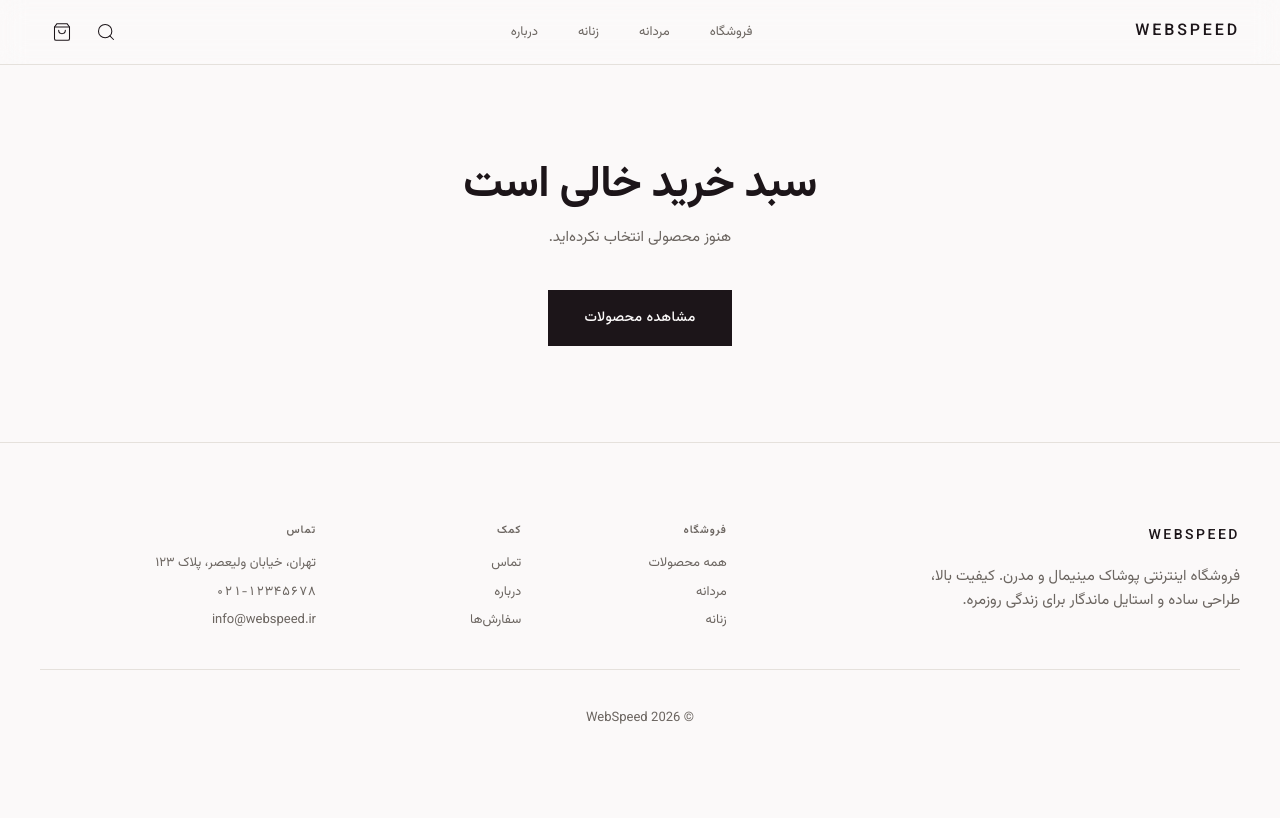
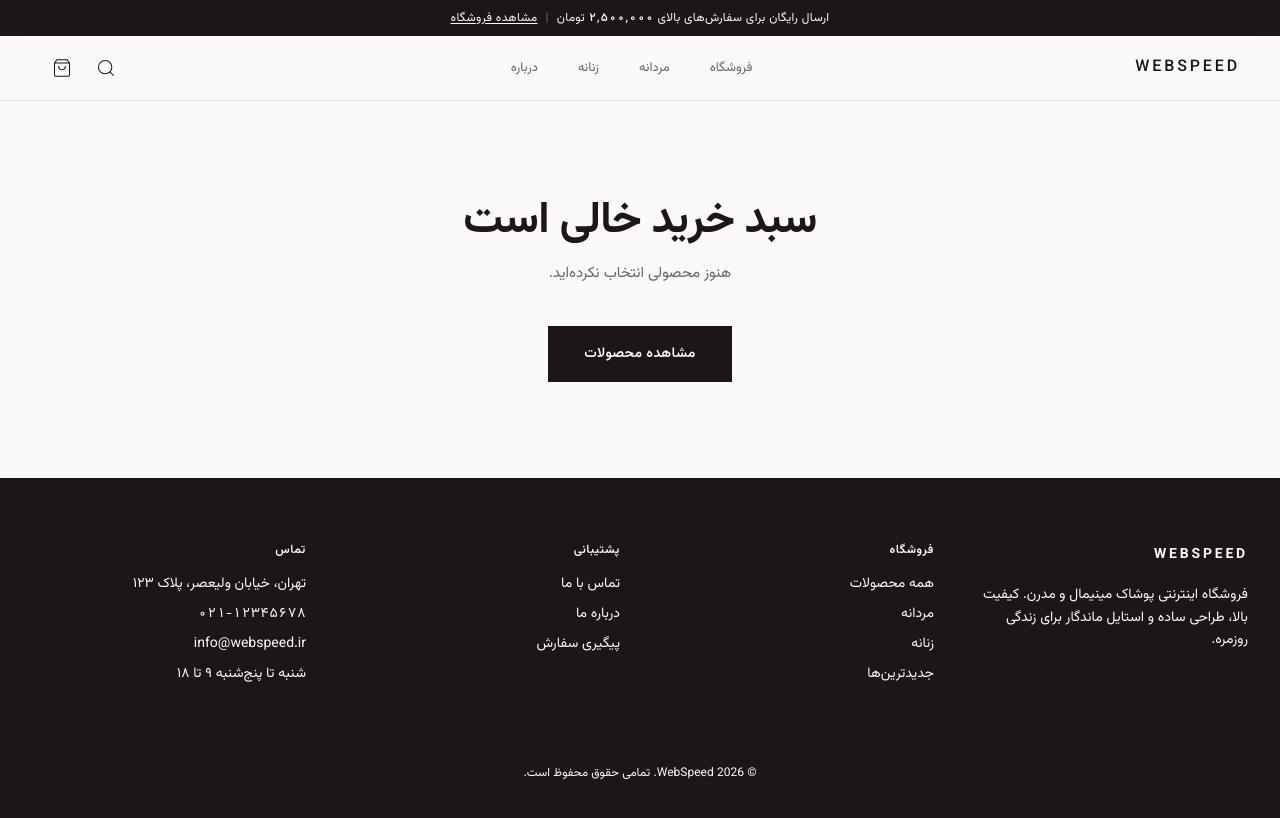
Before and after one commit to MErfanPld/webspeed-eshop, a Next.js app: page /cart in a window 1280 px wide. Shown: the top 818 px of the page. Built offline with nearby package versions, Linux system fonts and the light colour scheme.

Commit message:
feat(ui): Rhone-style layout — centered logo nav, dark footer, root layout

```diff
--- a/src/app/layout.tsx
+++ b/src/app/layout.tsx
@@ -2,6 +2,7 @@ import type { Metadata, Viewport } from "next";
 import { Vazirmatn } from "next/font/google";
 import "./globals.css";
 import { CartProvider } from "@/context/CartContext";
+import AnnouncementBar from "@/components/layout/AnnouncementBar";
 import Navbar from "@/components/layout/Navbar";
 import Footer from "@/components/layout/Footer";
 
@@ -9,7 +10,7 @@ const vazirmatn = Vazirmatn({
   subsets: ["arabic", "latin"],
   variable: "--font-vazirmatn",
   display: "swap",
-  weight: ["300", "400", "500", "600", "700"],
+  weight: ["300", "400", "500", "600", "700", "800"],
 });
 
 export const metadata: Metadata = {
@@ -17,14 +18,13 @@ export const metadata: Metadata = {
     default: "WebSpeed",
     template: "%s — WebSpeed",
   },
-  description: "پوشاک مینیمال. طراحی ماندگار. کیفیت بدون مصالحه.",
-  keywords: ["پوشاک", "مد", "مینیمال", "WebSpeed", "fashion"],
+  description: "پوشاک مینیمال با کیفیت بالا. طراحی ماندگار برای زندگی روزمره.",
   openGraph: {
     type: "website",
     locale: "fa_IR",
     siteName: "WebSpeed",
     title: "WebSpeed",
-    description: "پوشاک مینیمال. طراحی ماندگار. کیفیت بدون مصالحه.",
+    description: "پوشاک مینیمال با کیفیت بالا. طراحی ماندگار برای زندگی روزمره.",
   },
 };
 
@@ -32,7 +32,7 @@ export const viewport: Viewport = {
   width: "device-width",
   initialScale: 1,
   maximumScale: 5,
-  themeColor: "#f7f5f2",
+  themeColor: "#fbf9f9",
   viewportFit: "cover",
 };
 
@@ -45,6 +45,7 @@ export default function RootLayout({
     <html lang="fa" dir="rtl" className={vazirmatn.variable}>
       <body className="min-h-screen flex flex-col no-x-scroll font-sans">
         <CartProvider>
+          <AnnouncementBar />
           <Navbar />
           <main className="flex-1 w-full min-w-0">{children}</main>
           <Footer />
--- a/src/components/layout/Footer.tsx
+++ b/src/components/layout/Footer.tsx
@@ -3,80 +3,88 @@ import { storeInfo } from "@/data/store";
 
 export default function Footer() {
   return (
-    <footer className="mt-auto">
-      <hr className="rule" />
-      <div className="mx-auto max-w-content px-4 xs:px-5 sm:px-6 lg:px-10 py-14 sm:py-20">
-        <div className="grid grid-cols-1 sm:grid-cols-2 lg:grid-cols-12 gap-10 lg:gap-8">
-          <div className="lg:col-span-5 space-y-4">
-            <Link
-              href="/"
-              className="text-sm font-medium tracking-[0.18em] uppercase"
-            >
+    <footer className="mt-auto bg-foreground text-background">
+      <div className="mx-auto max-w-content px-4 xs:px-5 sm:px-6 lg:px-8 py-12 sm:py-16">
+        <div className="grid grid-cols-2 sm:grid-cols-2 lg:grid-cols-4 gap-8 lg:gap-10">
+          <div className="col-span-2 sm:col-span-2 lg:col-span-1 space-y-4">
+            <Link href="/" className="text-sm font-bold tracking-[0.2em] uppercase">
               WebSpeed
             </Link>
-            <p className="type-body text-muted-foreground max-w-xs leading-relaxed">
+            <p className="text-sm text-background/60 leading-relaxed max-w-xs">
               {storeInfo.description}
             </p>
           </div>
 
-          <div className="lg:col-span-2">
-            <p className="type-label text-muted-foreground mb-4">فروشگاه</p>
-            <ul className="space-y-3 type-caption">
+          <div>
+            <p className="text-xs font-semibold tracking-wider uppercase text-background/50 mb-4">
+              فروشگاه
+            </p>
+            <ul className="space-y-2.5 text-sm text-background/75">
               <li>
-                <Link href="/products" className="hover:text-foreground transition-colors">
+                <Link href="/products" className="hover:text-background transition-colors">
                   همه محصولات
                 </Link>
               </li>
               <li>
-                <Link href="/products?gender=men" className="hover:text-foreground transition-colors">
+                <Link href="/products?gender=men" className="hover:text-background transition-colors">
                   مردانه
                 </Link>
               </li>
               <li>
-                <Link href="/products?gender=women" className="hover:text-foreground transition-colors">
+                <Link href="/products?gender=women" className="hover:text-background transition-colors">
                   زنانه
+                </Link>
+              </li>
+              <li>
+                <Link href="/products?sort=newest" className="hover:text-background transition-colors">
+                  جدیدترین‌ها
                 </Link>
               </li>
             </ul>
           </div>
 
-          <div className="lg:col-span-2">
-            <p className="type-label text-muted-foreground mb-4">کمک</p>
-            <ul className="space-y-3 type-caption">
+          <div>
+            <p className="text-xs font-semibold tracking-wider uppercase text-background/50 mb-4">
+              پشتیبانی
+            </p>
+            <ul className="space-y-2.5 text-sm text-background/75">
               <li>
-                <Link href="/contact" className="hover:text-foreground transition-colors">
-                  تماس
+                <Link href="/contact" className="hover:text-background transition-colors">
+                  تماس با ما
                 </Link>
               </li>
               <li>
-                <Link href="/about" className="hover:text-foreground transition-colors">
-                  درباره
+                <Link href="/about" className="hover:text-background transition-colors">
+                  درباره ما
                 </Link>
               </li>
               <li>
-                <Link href="/profile" className="hover:text-foreground transition-colors">
-                  سفارش‌ها
+                <Link href="/profile" className="hover:text-background transition-colors">
+                  پیگیری سفارش
                 </Link>
               </li>
             </ul>
           </div>
 
-          <div className="lg:col-span-3">
-            <p className="type-label text-muted-foreground mb-4">تماس</p>
-            <ul className="space-y-3 type-caption">
+          <div>
+            <p className="text-xs font-semibold tracking-wider uppercase text-background/50 mb-4">
+              تماس
+            </p>
+            <ul className="space-y-2.5 text-sm text-background/75">
               <li>{storeInfo.address}</li>
               <li className="num" dir="ltr">
                 {storeInfo.phone}
               </li>
               <li>{storeInfo.email}</li>
+              <li>{storeInfo.workingHours}</li>
             </ul>
           </div>
         </div>
 
-        <hr className="rule my-10" />
+        <hr className="border-0 h-px bg-background/15 my-10" />
 
-        <p className="type-caption text-center">
-          © {new Date().getFullYear()} WebSpeed
+        <p className="text-center text-xs text-background/45">
+          © {new Date().getFullYear()} WebSpeed. تمامی حقوق محفوظ است.
         </p>
       </div>
     </footer>
--- a/src/components/products/ProductCard.tsx
+++ b/src/components/products/ProductCard.tsx
@@ -18,18 +18,14 @@ export default function ProductCard({ product, priority }: ProductCardProps) {
   return (
     <article className="group">
       <Link href={`/products/${product.slug}`} className="block">
-        <div className="relative aspect-[3/4] overflow-hidden bg-muted">
+        <div className="relative aspect-[3/4] overflow-hidden bg-concrete">
           <Image
             src={product.images[0]}
             alt={product.name}
             fill
             priority={priority}
             sizes="(max-width: 480px) 50vw, (max-width: 1024px) 33vw, 25vw"
-            className={
-              hasSecond
-                ? "object-cover img-swap-a"
-                : "object-cover"
-            }
+            className={hasSecond ? "object-cover img-swap-a" : "object-cover"}
           />
           {hasSecond && (
             <Image
@@ -42,22 +38,27 @@ export default function ProductCard({ product, priority }: ProductCardProps) {
             />
           )}
           {product.newArrival && (
-            <span className="absolute top-3 right-3 type-label text-foreground/70">
+            <span className="absolute top-3 right-3 type-label text-[10px] bg-background/90 px-2 py-1 text-foreground">
               جدید
+            </span>
+          )}
+          {hasDiscount && (
+            <span className="absolute top-3 left-3 type-label text-[10px] bg-error text-white px-2 py-1">
+              تخفیف
             </span>
           )}
         </div>
 
-        <div className="mt-3.5 space-y-1">
-          <h3 className="type-body font-medium text-foreground line-clamp-1">
+        <div className="mt-3 space-y-1 px-0.5">
+          <h3 className="text-[13px] sm:text-sm font-medium text-foreground line-clamp-1">
             {product.name}
           </h3>
           <div className="flex items-baseline gap-2 flex-wrap">
-            <span className="type-caption text-foreground num" data-num>
+            <span className="text-[13px] text-foreground num" data-num>
               {formatPrice(product.price)}
             </span>
             {hasDiscount && (
-              <span className="type-caption line-through opacity-50 num" data-num>
+              <span className="text-xs text-muted-foreground line-through num" data-num>
                 {formatPrice(product.compareAtPrice!)}
               </span>
             )}
--- a/src/components/ui/Button.tsx
+++ b/src/components/ui/Button.tsx
@@ -2,7 +2,7 @@ import { cn } from "@/lib/utils";
 import { ButtonHTMLAttributes, forwardRef } from "react";
 
 type ButtonProps = ButtonHTMLAttributes<HTMLButtonElement> & {
-  variant?: "primary" | "secondary" | "outline" | "ghost" | "link";
+  variant?: "primary" | "secondary" | "outline" | "ghost" | "accent" | "link";
   size?: "sm" | "md" | "lg";
 };
 
@@ -19,21 +19,22 @@ const Button = forwardRef<HTMLButtonElement, ButtonProps>(
     ref
   ) => {
     const base =
-      "inline-flex items-center justify-center font-medium transition-opacity duration-200 focus-visible:outline-none disabled:opacity-35 disabled:pointer-events-none select-none";
+      "inline-flex items-center justify-center font-semibold tracking-wide transition-all duration-200 focus-visible:outline-none disabled:opacity-35 disabled:pointer-events-none select-none";
 
     const variants = {
-      primary: "bg-foreground text-background hover:opacity-85",
+      primary: "bg-foreground text-background hover:opacity-88",
+      accent: "bg-accent text-accent-foreground hover:bg-accent-hover",
       secondary: "bg-muted text-foreground hover:opacity-80",
       outline:
-        "bg-transparent text-foreground ring-1 ring-inset ring-foreground/25 hover:ring-foreground/50",
+        "bg-transparent text-foreground shadow-[inset_0_0_0_1px_var(--foreground)] hover:bg-foreground hover:text-background",
       ghost: "bg-transparent text-foreground hover:opacity-60",
-      link: "bg-transparent text-foreground underline-offset-4 hover:underline p-0 h-auto min-h-0",
+      link: "bg-transparent text-foreground underline-offset-4 hover:underline p-0 h-auto min-h-0 font-medium",
     };
 
     const sizes = {
-      sm: "h-10 min-h-[40px] px-5 text-xs tracking-wide",
-      md: "h-12 min-h-[48px] px-7 text-sm tracking-wide",
-      lg: "h-14 min-h-[52px] px-9 text-sm tracking-wide",
+      sm: "h-10 min-h-[40px] px-5 text-xs",
+      md: "h-12 min-h-[48px] px-7 text-[13px]",
+      lg: "h-14 min-h-[52px] px-9 text-sm",
     };
 
     return (
```
